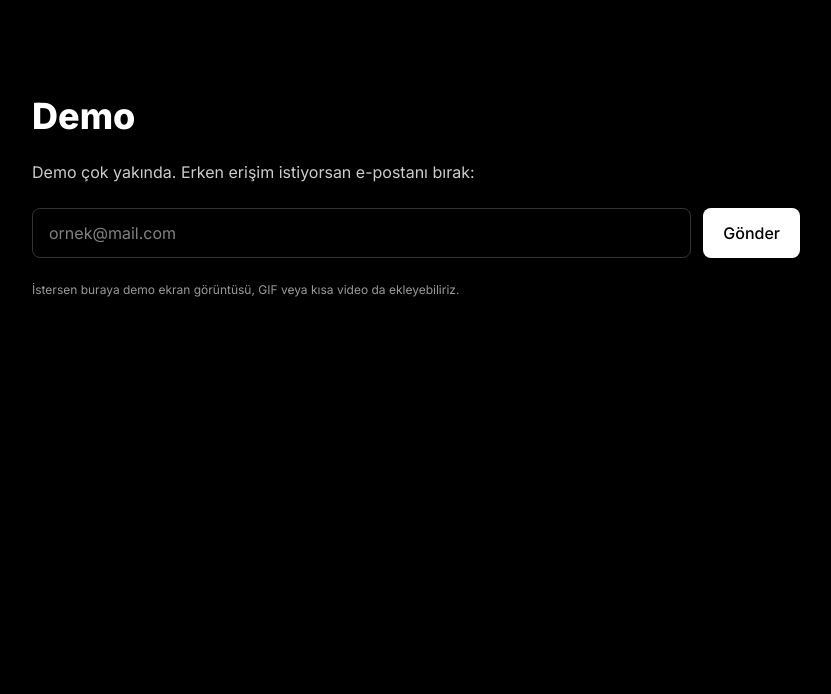
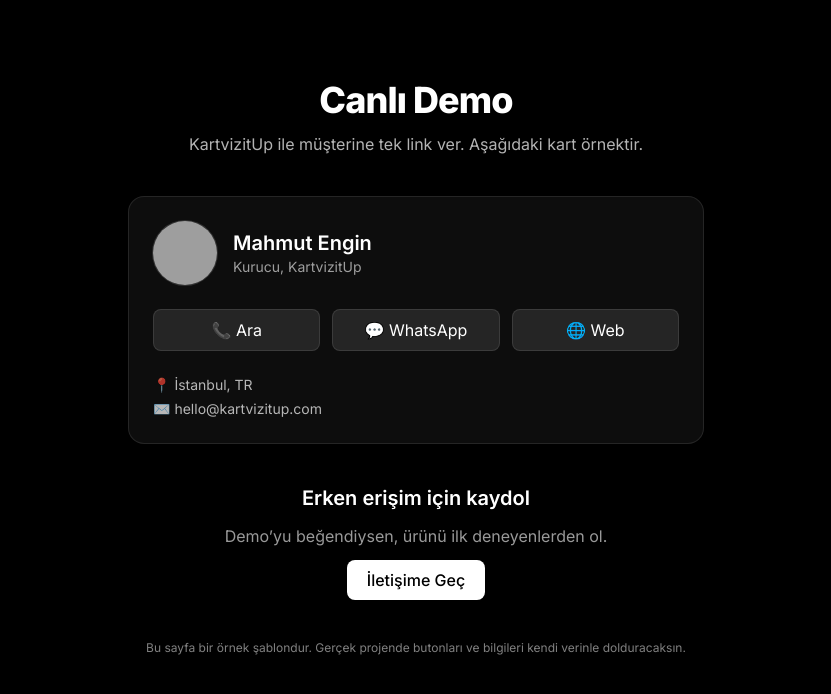
Before and after one commit to fenginn-cloud/kartvizitup, a Next.js app: page /demo in a window 1280 px wide. Shown: the top 694 px of the page, without its empty margins (224-1055 px from the left). Built offline with nearby package versions, Linux system fonts and the light colour scheme; grey boxes are pictures that could not be loaded.

Commit message:
Revamp Demo page layout and content
Updated the layout and content of the Demo page to include a header, user preview section, and call-to-action for early access sign-up.

```diff
--- a/src/app/demo/page.tsx
+++ b/src/app/demo/page.tsx
@@ -1,33 +1,92 @@
+// src/app/demo/page.tsx
+import Image from "next/image";
+
+export const metadata = {
+  title: "Demo | KartvizitUp",
+  description: "KartvizitUp dijital kartvizit önizlemesi",
+};
+
 export default function DemoPage() {
   return (
-    <main className="min-h-screen bg-black text-white px-6 py-24">
-      <div className="mx-auto max-w-3xl space-y-6">
-        <h1 className="text-3xl md:text-4xl font-extrabold">Demo</h1>
-        <p className="opacity-80">
-          Demo çok yakında. Erken erişim istiyorsan e-postanı bırak:
+    <main className="min-h-screen bg-black text-white px-6 py-20">
+      <div className="mx-auto max-w-xl space-y-10">
+        {/* Başlık */}
+        <header className="text-center space-y-3">
+          <h1 className="text-3xl md:text-4xl font-extrabold tracking-tight">
+            Canlı Demo
+          </h1>
+          <p className="text-white/70">
+            KartvizitUp ile müşterine tek link ver. Aşağıdaki kart örnektir.
+          </p>
+        </header>
+
+        {/* Kart Önizlemesi */}
+        <section className="rounded-2xl border border-white/10 bg-white/5 p-6 backdrop-blur">
+          <div className="flex items-center gap-4">
+            <div className="relative h-16 w-16 overflow-hidden rounded-full ring-1 ring-white/15">
+              <Image
+                src="https://avatars.githubusercontent.com/u/9919?v=4"
+                alt="Kullanıcı"
+                fill
+                sizes="64px"
+                className="object-cover"
+              />
+            </div>
+            <div>
+              <h2 className="text-xl font-semibold">Mahmut Engin</h2>
+              <p className="text-white/60 text-sm">Kurucu, KartvizitUp</p>
+            </div>
+          </div>
+
+          <div className="mt-6 grid grid-cols-1 sm:grid-cols-3 gap-3">
+            <a
+              href="tel:+905555555555"
+              className="rounded-lg border border-white/10 bg-white/10 px-4 py-2 text-center hover:bg-white/15 transition"
+            >
+              📞 Ara
+            </a>
+            <a
+              href="https://wa.me/905555555555"
+              target="_blank"
+              rel="noopener noreferrer"
+              className="rounded-lg border border-white/10 bg-white/10 px-4 py-2 text-center hover:bg-white/15 transition"
+            >
+              💬 WhatsApp
+            </a>
+            <a
+              href="https://kartvizitup.com"
+              target="_blank"
+              rel="noopener noreferrer"
+              className="rounded-lg border border-white/10 bg-white/10 px-4 py-2 text-center hover:bg-white/15 transition"
+            >
+              🌐 Web
+            </a>
+          </div>
+
+          <div className="mt-6 space-y-1 text-sm text-white/70">
+            <p>📍 İstanbul, TR</p>
+            <p>✉️ hello@kartvizitup.com</p>
+          </div>
+        </section>
+
+        {/* CTA */}
+        <section className="text-center space-y-3">
+          <h3 className="text-xl font-semibold">Erken erişim için kaydol</h3>
+          <p className="text-white/60">
+            Demo’yu beğendiysen, ürünü ilk deneyenlerden ol.
+          </p>
+          <a
+            href="mailto:hello@kartvizitup.com?subject=Erken%20Eri%C5%9Fim%20Talebi&body=Merhaba%2C%20KartvizitUp%27%C4%B1%20denemek%20istiyorum."
+            className="inline-block rounded-lg bg-white text-black font-medium px-5 py-2 hover:bg-white/90 transition"
+          >
+            İletişime Geç
+          </a>
+        </section>
+
+        <p className="mt-10 text-center text-xs text-white/50">
+          Bu sayfa bir örnek şablondur. Gerçek projende butonları ve bilgileri
+          kendi verinle dolduracaksın.
         </p>
-
-        <form
-          action="https://formspree.io/f/mayl-örnek" // kendi form servis adresinle değiştir
-          method="POST"
-          className="flex gap-3"
-        >
-          <input
-            type="email"
-            name="email"
-            required
-            placeholder="ornek@mail.com"
-            className="bg-transparent border border-white/20 rounded-lg px-4 py-3 w-full outline-none focus:border-white/50"
-          />
-          <button
-            type="submit"
-            className="rounded-lg px-5 py-3 bg-white text-black font-medium"
-          >
-            Gönder
-          </button>
-        </form>
-
-        <p className="text-xs opacity-60">İstersen buraya demo ekran görüntüsü, GIF veya kısa video da ekleyebiliriz.</p>
       </div>
     </main>
   );
```
